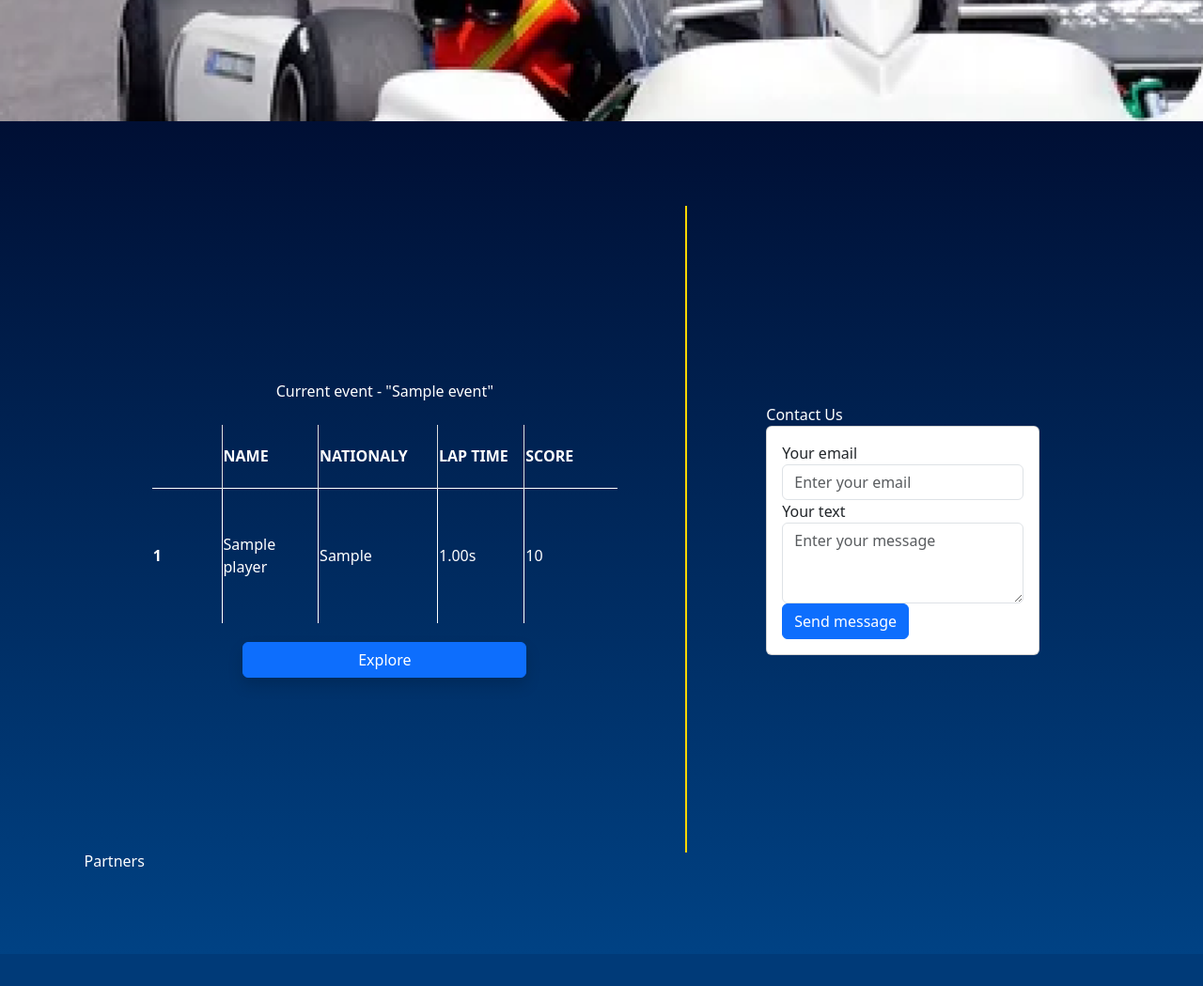
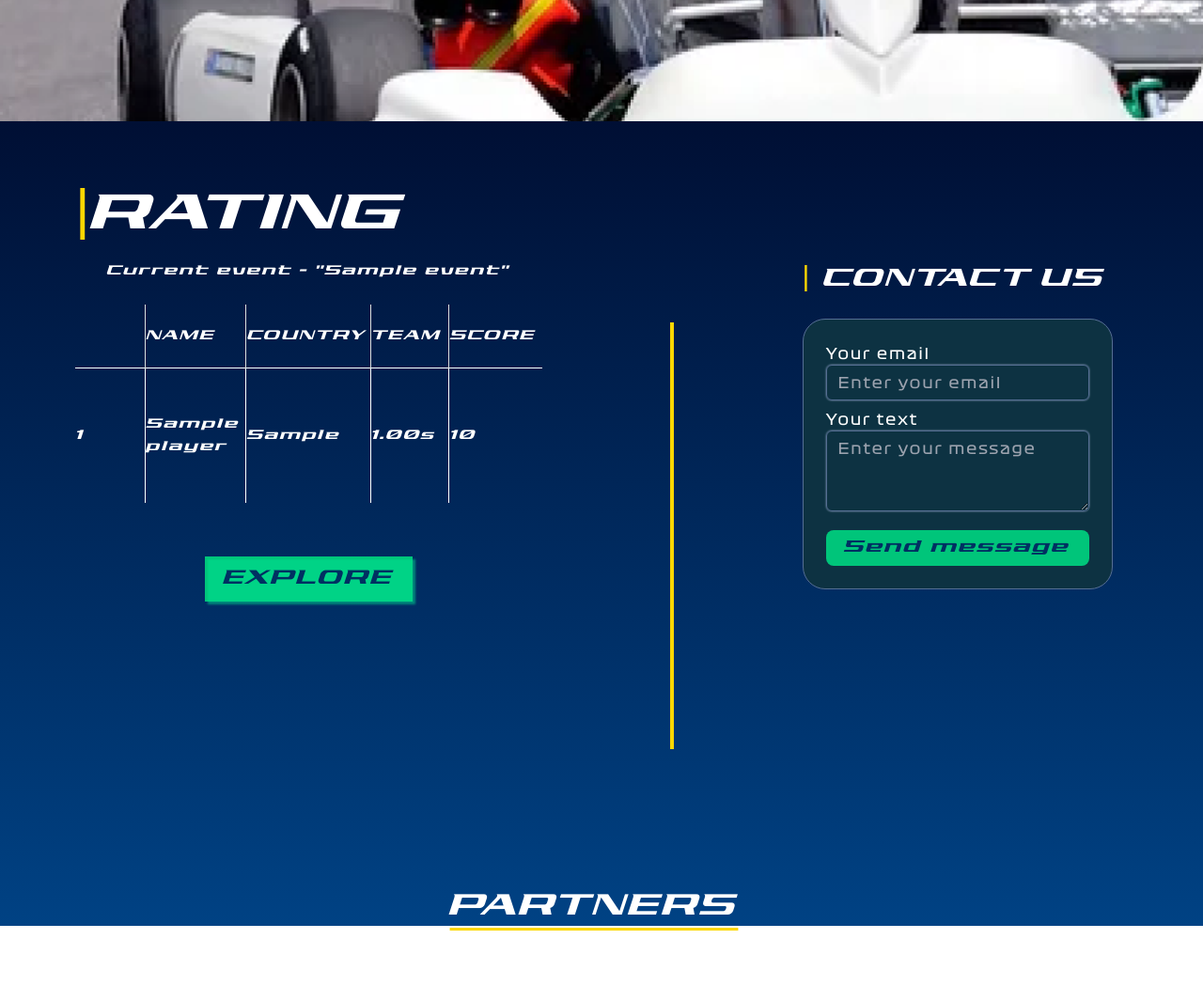
Before and after one commit to Maksim-Volosh/KARTING-ACADEMY, a Django app: page / in a window 1280 px wide. Shown: the part 623-1672 px from the top of the page at 94% size. Before the commit the page ends 1545 px from the top, so only its background shows below. Run offline with Django 4.2, Linux system fonts and the light colour scheme; tables that the repository leaves empty hold one stand-in row (values such as "Sample post"); style sheets or scripts are compiled from the project's sources.

Commit message:
update html, css

```diff
--- a/static/css/main/main.css
+++ b/static/css/main/main.css
@@ -1,24 +1,3 @@
-button {
-  border-radius: 8px;
-  border: 1px solid transparent;
-  padding: 0.6em 1.2em;
-  font-size: 1em;
-  font-weight: 500;
-  font-family: inherit;
-  background-color: #1a1a1a;
-  cursor: pointer;
-  transition: border-color 0.25s;
-}
-
-button:hover {
-  border-color: #646cff;
-}
-
-button:focus,
-button:focus-visible {
-  outline: 4px auto -webkit-focus-ring-color;
-}
-
 .start {
   background-image: url('/static/img/main/depositphotos.png');
   background-repeat: no-repeat;
@@ -26,11 +5,6 @@ button:focus-visible {
   background-position: center center;
   height: 752px;
   margin: auto;
-}
-
-.wrapper {
-  width: 100%;
-  max-width: 1920px;
 }
 
 .custom-gradient {
@@ -72,17 +46,66 @@ table tbody tr:nth-child(even) {
   border-bottom: 1px solid #FFFFFF;
 }
 
-@media (prefers-color-scheme: light) {
-  :root {
-    color: #213547;
-    background-color: #ffffff;
+.card-body {
+  border: 1px solid #556e93;
+}
+
+.form__control {
+  display: block;
+  width: 100%;
+  padding: .375rem .75rem;
+  font-size: 1rem;
+  font-weight: 400;
+  line-height: 1.5;
+  appearance: none;
+  background-color: inherit;
+  background-clip: padding-box;
+  border: 1px solid #556e93;
+  box-shadow: 0 0 2px #a2b3d0;
+  border-radius: var(--bs-border-radius);
+  transition: border-color .15s ease-in-out, box-shadow .15s ease-in-out;
+}
+
+.explore-btn {
+  align-items: center;
+  display: flex;
+  font-size: 24px;
+  height: 48px;
+  justify-content: center;
+  line-height: 24px;
+  padding: 0 25px;
+  color: #172f94;
+  position: relative;
+  text-align: center;
+  text-decoration: none;
+}
+
+.explore-btn:after {
+  background-color: #00E293;
+  content: "";
+  display: block;
+  height: 48px;
+  left: 0;
+  width: 100%;
+  position: absolute;
+  opacity: 0.5;
+  filter: blur(1px);
+  transform: translate(3px, 3px);
+  transition: transform .3s ease-out;
+  z-index: -1;
+}
+
+.explore-btn:hover:after {
+  transform: translate(0, 0);
+}
+
+@media (max-width: 900px) {
+  .rating__content {
+    flex-direction: column;
+    gap: 10px;
   }
 
-  a:hover {
-    color: #747bff;
-  }
-
-  button {
-    background-color: #f9f9f9;
+  .lane {
+    transform: rotate(90deg);
   }
 }
--- a/static/css/main/output.css
+++ b/static/css/main/output.css
@@ -1,3 +1,41 @@
+@font-face {
+  font-family: 'Pro Racing Slant';
+
+  src: url('/static/fonts/ProRacingSlant-w1Mo9.otf') format('opentype');
+
+  font-weight: normal;
+
+  font-style: normal;
+}
+
+@font-face {
+  font-family: 'Formula1';
+
+  src: url('/static/fonts/Formula1-Regular-1_RsxQwb.ttf') format('truetype');
+
+  font-weight: normal;
+
+  font-style: normal;
+}
+
+body {
+  font-family: 'Pro Racing Slant', sans-serif;
+}
+
+:root {
+  --green: #00c57a;
+  --yellow: #FCD700;
+  font-family: 'Pro Racing Slant', sans-serif;
+  line-height: 1.5;
+  font-weight: 400;
+  color-scheme: light dark;
+  color: rgba(255, 255, 255, 0.87);
+  font-synthesis: none;
+  text-rendering: optimizeLegibility;
+  -webkit-font-smoothing: antialiased;
+  -moz-osx-font-smoothing: grayscale;
+}
+
 /*
 ! tailwindcss v3.4.3 | MIT License | https://tailwindcss.com
 */
@@ -446,6 +484,14 @@ video {
   display: none;
 }
 
+.font-pro-racing {
+  font-family: 'Pro Racing Slant', sans-serif;
+}
+
+.font-formula1 {
+  font-family: 'Formula1', sans-serif;
+}
+
 *, ::before, ::after {
   --tw-border-spacing-x: 0;
   --tw-border-spacing-y: 0;
@@ -554,98 +600,65 @@ video {
   --tw-contain-style:  ;
 }
 
-.container {
-  width: 100%;
-}
-
-@media (min-width: 640px) {
-  .container {
-    max-width: 640px;
-  }
-}
-
-@media (min-width: 768px) {
-  .container {
-    max-width: 768px;
-  }
-}
-
-@media (min-width: 1024px) {
-  .container {
-    max-width: 1024px;
-  }
-}
-
-@media (min-width: 1280px) {
-  .container {
-    max-width: 1280px;
-  }
-}
-
-@media (min-width: 1536px) {
-  .container {
-    max-width: 1536px;
-  }
-}
-
-.visible {
-  visibility: visible;
-}
-
-.collapse {
-  visibility: collapse;
-}
-
-.relative {
-  position: relative;
-}
-
-.m-2 {
-  margin: 0.5rem;
-}
-
 .m-auto {
   margin: auto;
 }
 
-.mt-5 {
-  margin-top: 1.25rem;
+.my-16 {
+  margin-top: 4rem;
+  margin-bottom: 4rem;
 }
 
-.block {
-  display: block;
+.mb-6 {
+  margin-bottom: 1.5rem;
+}
+
+.mb-\[1rem\] {
+  margin-bottom: 1rem;
+}
+
+.mt-\[12px\] {
+  margin-top: 12px;
+}
+
+.mt-\[37px\] {
+  margin-top: 37px;
+}
+
+.mt-\[4\.2rem\] {
+  margin-top: 4.2rem;
+}
+
+.inline {
+  display: inline;
+}
+
+.flex {
+  display: flex;
 }
 
 .table {
   display: table;
 }
 
-.contents {
-  display: contents;
-}
-
-.hidden {
-  display: none;
-}
-
 .h-\[4\.2rem\] {
   height: 4.2rem;
 }
 
-.h-\[43rem\] {
-  height: 43rem;
+.h-\[605px\] {
+  height: 605px;
+}
+
+.h-\[75\%\] {
+  height: 75%;
 }
 
 .h-\[9rem\] {
   height: 9rem;
 }
 
-.w-0 {
-  width: 0px;
-}
-
-.w-0\.5 {
-  width: 0.125rem;
+.w-1 {
+  width: 0.25rem;
 }
 
 .w-\[126px\] {
@@ -660,10 +673,6 @@ video {
   width: 180px;
 }
 
-.w-\[302px\] {
-  width: 302px;
-}
-
 .w-\[45\%\] {
   width: 45%;
 }
@@ -676,24 +685,37 @@ video {
   table-layout: auto;
 }
 
-.border-collapse {
-  border-collapse: collapse;
+.flex-col {
+  flex-direction: column;
 }
 
-.transform {
-  transform: translate(var(--tw-translate-x), var(--tw-translate-y)) rotate(var(--tw-rotate)) skewX(var(--tw-skew-x)) skewY(var(--tw-skew-y)) scaleX(var(--tw-scale-x)) scaleY(var(--tw-scale-y));
+.items-center {
+  align-items: center;
 }
 
-.resize {
-  resize: both;
+.justify-between {
+  justify-content: space-between;
 }
 
-.rounded {
-  border-radius: 0.25rem;
+.gap-2 {
+  gap: 0.5rem;
+}
+
+.rounded-3xl {
+  border-radius: 1.5rem;
+}
+
+.rounded-lg {
+  border-radius: 0.5rem;
 }
 
 .border {
   border-width: 1px;
+}
+
+.bg-\[\#0D3242\] {
+  --tw-bg-opacity: 1;
+  background-color: rgb(13 50 66 / var(--tw-bg-opacity));
 }
 
 .bg-\[\#FCD700\] {
@@ -701,31 +723,52 @@ video {
   background-color: rgb(252 215 0 / var(--tw-bg-opacity));
 }
 
-.bg-blue-500 {
-  --tw-bg-opacity: 1;
-  background-color: rgb(59 130 246 / var(--tw-bg-opacity));
-}
-
 .bg-inherit {
   background-color: inherit;
 }
 
-.p-\[5\.6rem\] {
-  padding: 5.6rem;
+.p-4 {
+  padding: 1rem;
 }
 
-.px-4 {
-  padding-left: 1rem;
-  padding-right: 1rem;
+.pl-20 {
+  padding-left: 5rem;
 }
 
-.py-2 {
-  padding-top: 0.5rem;
-  padding-bottom: 0.5rem;
+.pr-24 {
+  padding-right: 6rem;
 }
 
-.font-bold {
-  font-weight: 700;
+.pt-16 {
+  padding-top: 4rem;
+}
+
+.text-center {
+  text-align: center;
+}
+
+.text-3xl {
+  font-size: 1.875rem;
+  line-height: 2.25rem;
+}
+
+.text-4xl {
+  font-size: 2.25rem;
+  line-height: 2.5rem;
+}
+
+.text-6xl {
+  font-size: 3.75rem;
+  line-height: 1;
+}
+
+.text-xl {
+  font-size: 1.25rem;
+  line-height: 1.75rem;
+}
+
+.uppercase {
+  text-transform: uppercase;
 }
 
 .text-white {
@@ -742,63 +785,20 @@ video {
   -moz-osx-font-smoothing: grayscale;
 }
 
-.shadow {
-  --tw-shadow: 0 1px 3px 0 rgb(0 0 0 / 0.1), 0 1px 2px -1px rgb(0 0 0 / 0.1);
-  --tw-shadow-colored: 0 1px 3px 0 var(--tw-shadow-color), 0 1px 2px -1px var(--tw-shadow-color);
-  box-shadow: var(--tw-ring-offset-shadow, 0 0 #0000), var(--tw-ring-shadow, 0 0 #0000), var(--tw-shadow);
-}
-
-.shadow-lg {
-  --tw-shadow: 0 10px 15px -3px rgb(0 0 0 / 0.1), 0 4px 6px -4px rgb(0 0 0 / 0.1);
-  --tw-shadow-colored: 0 10px 15px -3px var(--tw-shadow-color), 0 4px 6px -4px var(--tw-shadow-color);
-  box-shadow: var(--tw-ring-offset-shadow, 0 0 #0000), var(--tw-ring-shadow, 0 0 #0000), var(--tw-shadow);
-}
-
-.outline {
-  outline-style: solid;
-}
-
 .grayscale {
   --tw-grayscale: grayscale(100%);
   filter: var(--tw-blur) var(--tw-brightness) var(--tw-contrast) var(--tw-grayscale) var(--tw-hue-rotate) var(--tw-invert) var(--tw-saturate) var(--tw-sepia) var(--tw-drop-shadow);
 }
 
-.filter {
-  filter: var(--tw-blur) var(--tw-brightness) var(--tw-contrast) var(--tw-grayscale) var(--tw-hue-rotate) var(--tw-invert) var(--tw-saturate) var(--tw-sepia) var(--tw-drop-shadow);
-}
-
-.transition {
-  transition-property: color, background-color, border-color, text-decoration-color, fill, stroke, opacity, box-shadow, transform, filter, -webkit-backdrop-filter;
-  transition-property: color, background-color, border-color, text-decoration-color, fill, stroke, opacity, box-shadow, transform, filter, backdrop-filter;
-  transition-property: color, background-color, border-color, text-decoration-color, fill, stroke, opacity, box-shadow, transform, filter, backdrop-filter, -webkit-backdrop-filter;
-  transition-timing-function: cubic-bezier(0.4, 0, 0.2, 1);
-  transition-duration: 150ms;
-}
-
-:root {
-  font-family: Inter, system-ui, Avenir, Helvetica, Arial, sans-serif;
-  line-height: 1.5;
-  font-weight: 400;
-  color-scheme: light dark;
-  color: rgba(255, 255, 255, 0.87);
-  font-synthesis: none;
-  text-rendering: optimizeLegibility;
-  -webkit-font-smoothing: antialiased;
-  -moz-osx-font-smoothing: grayscale;
-}
-
-a {
-  font-weight: 500;
-  color: #646cff;
-  text-decoration: inherit;
-}
-
-a:hover {
-  color: #535bf2;
+.wrapper {
+  width: 100%;
+  max-width: 1920px;
 }
 
 body {
-  color: rgb(255 255 255) !important;
+  box-sizing: border-box;
+  letter-spacing: 0.1rem;
+  color: #FFFFFF !important;
   margin: 0;
   min-width: 320px;
   min-height: 100vh;
@@ -808,3 +808,51 @@ h1 {
   font-size: 3.2em;
   line-height: 1.1;
 }
+
+.background-black {
+  background-color: rgba(30, 30, 30);
+}
+
+.dark-blue {
+  color: #003062
+}
+
+.light-green {
+  color: var(--green);
+}
+
+.button {
+  font-family: 'Pro Racing Slant', sans-serif;
+  z-index: 3;
+  border: none;
+  background-color: var(--green);
+  padding: 5px 20px;
+  color: #003062;
+  touch-action: manipulation;
+}
+
+.button:hover {
+  background-color: #00c57a;
+}
+
+.head {
+  text-transform: uppercase;
+}
+
+.head2 {
+  font-size: 1.875rem;
+  line-height: 2.25rem;
+}
+
+.head_left-line:before {
+  content: "|";
+  font-family: "Arial", sans-serif;
+  display: inline;
+  color: var(--yellow);
+}
+
+.head_bottom-line {
+  -webkit-text-decoration: underline solid 3px var(--yellow);
+          text-decoration: underline solid 3px var(--yellow);
+  text-underline-offset: 0.4em;
+}
--- a/static/css/main/styles.css
+++ b/static/css/main/styles.css
@@ -1,15 +1,40 @@
-@tailwind base;
-@tailwind components;
-@tailwind utilities;
+@font-face {
+  font-family: 'Pro Racing Slant';
+  src: url('/static/fonts/ProRacingSlant-w1Mo9.otf') format('opentype');
+  font-weight: normal;
+  font-style: normal;
+}
+
+@font-face {
+  font-family: 'Formula1';
+  src: url('/static/fonts/Formula1-Regular-1_RsxQwb.ttf') format('truetype');
+  font-weight: normal;
+  font-style: normal;
+}
+
+@layer base {
+  .font-pro-racing {
+    font-family: 'Pro Racing Slant', sans-serif;
+  }
+
+  .font-formula1 {
+    font-family: 'Formula1', sans-serif;
+  }
+}
+
+body {
+  @apply font-pro-racing;
+}
 
 :root {
-  font-family: Inter, system-ui, Avenir, Helvetica, Arial, sans-serif;
+  --green: #00c57a;
+  --yellow: #FCD700;
+  font-family: 'Pro Racing Slant', sans-serif;
   line-height: 1.5;
   font-weight: 400;
 
   color-scheme: light dark;
   color: rgba(255, 255, 255, 0.87);
-
 
   font-synthesis: none;
   text-rendering: optimizeLegibility;
@@ -17,18 +42,19 @@
   -moz-osx-font-smoothing: grayscale;
 }
 
-a {
-  font-weight: 500;
-  color: #646cff;
-  text-decoration: inherit;
-}
+@tailwind base;
+@tailwind components;
+@tailwind utilities;
 
-a:hover {
-  color: #535bf2;
+.wrapper {
+  width: 100%;
+  max-width: 1920px;
 }
 
 body {
-  color: rgb(255 255 255) !important;
+  box-sizing: border-box;
+  letter-spacing: 0.1rem;
+  color: #FFFFFF !important;
   margin: 0;
   min-width: 320px;
   min-height: 100vh;
@@ -38,3 +64,50 @@ h1 {
   font-size: 3.2em;
   line-height: 1.1;
 }
+
+.background-black {
+  background-color: rgba(30, 30, 30);
+}
+
+.dark-blue {
+  color: #003062
+}
+
+.light-green {
+  color: var(--green);
+}
+
+.button {
+  font-family: 'Pro Racing Slant', sans-serif;
+  z-index: 3;
+  border: none;
+  background-color: var(--green);
+  padding: 5px 20px;
+  color: #003062;
+  touch-action: manipulation;
+}
+
+.button:hover {
+  background-color: #00c57a;
+}
+
+.head {
+  text-transform: uppercase;
+}
+
+.head2 {
+  font-size: 1.875rem;
+  line-height: 2.25rem;
+}
+
+.head_left-line:before {
+  content: "|";
+  font-family: "Arial", sans-serif;
+  display: inline;
+  color: var(--yellow);
+}
+
+.head_bottom-line {
+  text-decoration: underline solid 3px var(--yellow);
+  text-underline-offset: 0.4em;
+}
--- a/templates/main/index.html
+++ b/templates/main/index.html
@@ -6,27 +6,30 @@
   <meta name="viewport" content="width=device-width, initial-scale=1.0">
   <title>Karting</title>
   <!-- Bootstrap CSS -->
-    <link href="https://cdn.jsdelivr.net/npm/bootstrap@5.3.3/dist/css/bootstrap.min.css" rel="stylesheet">
+  <link href="https://cdn.jsdelivr.net/npm/bootstrap@5.3.3/dist/css/bootstrap.min.css" rel="stylesheet"
+        integrity="sha384-QWTKZyjpPEjISv5WaRU9OFeRpok6YctnYmDr5pNlyT2bRjXh0JMhjY6hW+ALEwIH" crossorigin="anonymous">
   <!-- Tailwind CSS -->
+  <link href="{% static "css/main/main.css" %}" rel="stylesheet">
   <link href="{% static "css/main/output.css" %}" rel="stylesheet">
-    <link href="{% static "css/main/main.css" %}" rel="stylesheet">
-    <link href="{% static "css/main/styles.css" %}" rel="stylesheet">
   <link href="{% static 'img/main/simple logo.jpg' %}" rel="icon" type="image/x-icon">
 </head>
-  <body>
-    <main class="main-page m-auto custom-gradient">
+<body class="black">
+<main class="main-page m-auto background-black">
   <div class="wrapper m-auto">
-        <div class="start"></div>
-        <div class="p-[5.6rem] custom-gradient">
-          <div class="rating-table d-flex justify-content-evenly align-items-center">
-            <div class="w-[45%] d-flex flex-column align-items-center">
+    <div class="start">
+    </div>
+    <div class="info custom-gradient pl-20 pr-24 pt-16">
+      <div class="rating">
+        <h2 class="head head_left-line text-6xl mb-[1rem]">Rating</h2>
+        <div class="rating__content flex justify-between h-[605px]">
+          <div class="w-[45%] flex flex-col items-center">
             <table class="bg-inherit table-auto w-full">
               <thead class="thead-light h-[4.2rem]">
               <tr>
                 <th scope="col m-auto" class="w-[15%]"></th>
                 <th scope="col">NAME</th>
-                    <th scope="col">NATIONALY</th>
-                    <th scope="col">LAP TIME</th>
+                <th scope="col">COUNTRY</th>
+                <th scope="col">TEAM</th>
                 <th scope="col">SCORE</th>
               </tr>
               </thead>
@@ -70,12 +73,16 @@
               {% endif %}
               </tbody>
             </table>
-              <button class="w-[302px] btn btn-primary shadow" onClick={explore}>Explore</button>
+            <button class="mt-[37px] uppercase button explore-btn" onClick={explore}>Explore</button>
           </div>
-            <div class="w-0.5 h-[43rem] bg-[#FCD700]"> </div>
+
+          <div class="lane w-1 h-[75%] bg-[#FCD700] mt-[4.2rem]"></div>
+
           <div class="contact-us">
-              <div class="container">
-                <div class=" text-white">Contact Us</div>
+            <div class="contact-us__content">
+              <h2 class="head head2 head_left-line text-3xl mb-6">
+                Contact Us
+              </h2>
 
               <!-- Notification about successful sent email -->
               {% if messages %}
@@ -86,28 +93,32 @@
               </div>
               {% endif %}
 
-                <div class="card">
-                  <div class="card-body">
-                    <form method="post" action="{% url 'send_email' %}">
+              <div class="card-body font-formula1 bg-[#0D3242] p-4 rounded-3xl">
+                <div>
+                  <form class="flex flex-col gap-2" method="post" action="{% url 'send_email' %}">
                     {% csrf_token %}
                     <div class="form-group">
                       <label for="email">Your email</label>
-                        <input type="email" class="form-control" id="email" name="email" placeholder="Enter your email" required/>
+                      <input type="email" class="form__control bg-inherit" id="email" placeholder="Enter your email"/>
                     </div>
                     <div class="form-group">
                       <label for="message">Your text</label>
-                        <textarea class="form-control" id="message" rows="3" name="message" placeholder="Enter your message" required></textarea>
+                      <textarea class="form__control bg-inherit text-white" id="message" rows="3" placeholder="Enter your message"></textarea>
                     </div>
-                      <button type="submit" class="btn btn-primary">Send message</button>
+                    <button type="submit" class="button rounded-lg mt-[12px] text-xl" onClick={sendMessage}>Send
+                      message
+                    </button>
                   </form>
                 </div>
               </div>
             </div>
           </div>
         </div>
-          <h2>Partners</h2>
+      </div>
+      <h2 class="text-center my-16 head head_bottom-line text-4xl"> Partners </h2>
     </div>
   </div>
 </main>
+
 </body>
 </html>
```
Also changed, not shown: other parts of templates/main/index.html (+15 -15 lines), static/fonts/Formula1-Regular-1_RsxQwb.ttf (added), static/fonts/ProRacingSlant-w1Mo9.otf (added). Lines whose indentation alone changed are shown as unchanged.
